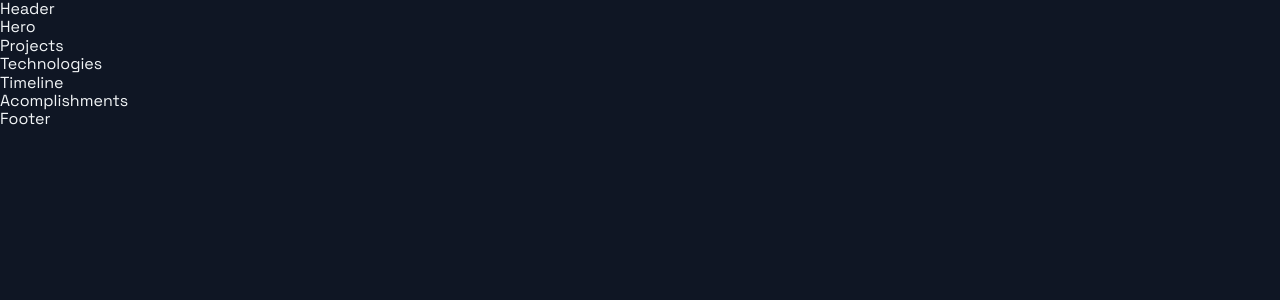
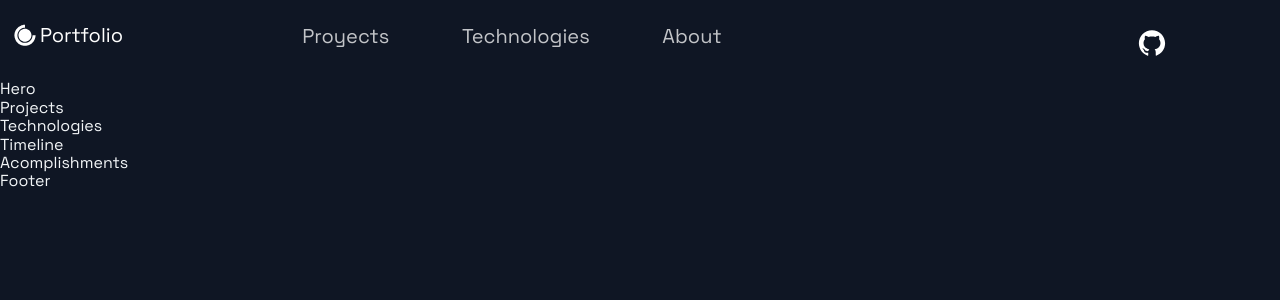
Before and after one commit to marasortiz/portfolio, a Next.js app: page / in a window 1280 px wide. Shown: the top 300 px of the page. Built offline with nearby package versions, Linux system fonts and the light colour scheme.

Commit message:
Header done and his styles edited

```diff
--- a/src/components/Header/Header.js
+++ b/src/components/Header/Header.js
@@ -1,14 +1,57 @@
-import Link from 'next/link';
-import React from 'react';
-import { AiFillGithub, AiFillInstagram, AiFillLinkedin } from 'react-icons/ai';
-import { DiCssdeck } from 'react-icons/di';
+import Link from "next/link";
+import React from "react";
+import { AiFillGithub, AiFillLinkedin } from "react-icons/ai";
+import { DiCssdeck } from "react-icons/di";
 
-import { Container, Div1, Div2, Div3, NavLink, SocialIcons } from './HeaderStyles';
+import {
+  Container,
+  Div1,
+  Div2,
+  Div3,
+  Span,
+  NavLink,
+  SocialIcons,
+} from "./HeaderStyles";
 
-const Header = () =>  (
-  <div>
-    Header
-  </div>
+const Header = () => (
+  <Container>
+    {/**   Icon and Name **/}
+    <Div1>
+      <Link href="/">
+        <a style={{ display: "flex", alignItems: "center", color: "white", marginBottom: '20px' }}>
+          <DiCssdeck size="3rem" />
+          <Span>Portfolio</Span>
+        </a>
+      </Link>
+    </Div1>
+    {/* Links */}
+    <Div2>
+      <li>
+        <Link href="#projects">
+          <NavLink>Proyects</NavLink>
+        </Link>
+      </li>
+      <li>
+        <Link href="#tech">
+          <NavLink>Technologies</NavLink>
+        </Link>
+      </li>
+      <li>
+        <Link href="#about">
+          <NavLink>About</NavLink>
+        </Link>
+      </li>
+    </Div2>
+    {/* Social Icons */}
+    <Div3>
+      <SocialIcons href="https://github.com/marasortiz">
+        <AiFillGithub size="3rem" />
+      </SocialIcons>
+      {/* <SocialIcons href="https://linkedin.com">
+        <AiFillLinkedin size="3rem" />
+      </SocialIcons> */}
+    </Div3>
+  </Container>
 );
 
 export default Header;
--- a/src/components/Header/HeaderStyles.js
+++ b/src/components/Header/HeaderStyles.js
@@ -1,5 +1,5 @@
-import { IoIosArrowDropdown } from 'react-icons/io';
-import styled from 'styled-components';
+import { IoIosArrowDropdown } from "react-icons/io";
+import styled from "styled-components";
 
 export const Container = styled.div`
   display: grid;
@@ -17,6 +17,11 @@ export const Container = styled.div`
     grid-row-gap: 0.5rem;
   }
 `;
+
+export const Span = styled.span`
+  font-size: 2rem;
+`;
+
 export const Div1 = styled.div`
   grid-area: 1 / 1 / 2 / 2;
   display: flex;
@@ -94,8 +99,8 @@ export const NavProductsIcon = styled(IoIosArrowDropdown)`
   display: flex;
   align-self: center;
   transition: 0.3s ease;
-  opacity: ${({ isOpen }) => (isOpen ? '1' : '.75')};
-  transform: ${({ isOpen }) => (isOpen ? 'scaleY(-1)' : 'scaleY(1)')};
+  opacity: ${({ isOpen }) => (isOpen ? "1" : ".75")};
+  transform: ${({ isOpen }) => (isOpen ? "scaleY(-1)" : "scaleY(1)")};
 
   &:hover {
     opacity: 1;
@@ -107,18 +112,16 @@ export const NavProductsIcon = styled(IoIosArrowDropdown)`
   }
 `;
 
-
 // Social Icons
 
 export const SocialIcons = styled.a`
-transition: 0.3s ease;
-color: white;
-border-radius: 50px;
+  transition: 0.3s ease;
+  color: white;
+  border-radius: 50px;
   padding: 8px;
-&:hover {
+  &:hover {
     background-color: #212d45;
     transform: scale(1.2);
     cursor: pointer;
-
   }
-`
+`;
```
Also changed, not shown: src/themes/default.js (+6 -6 lines).
